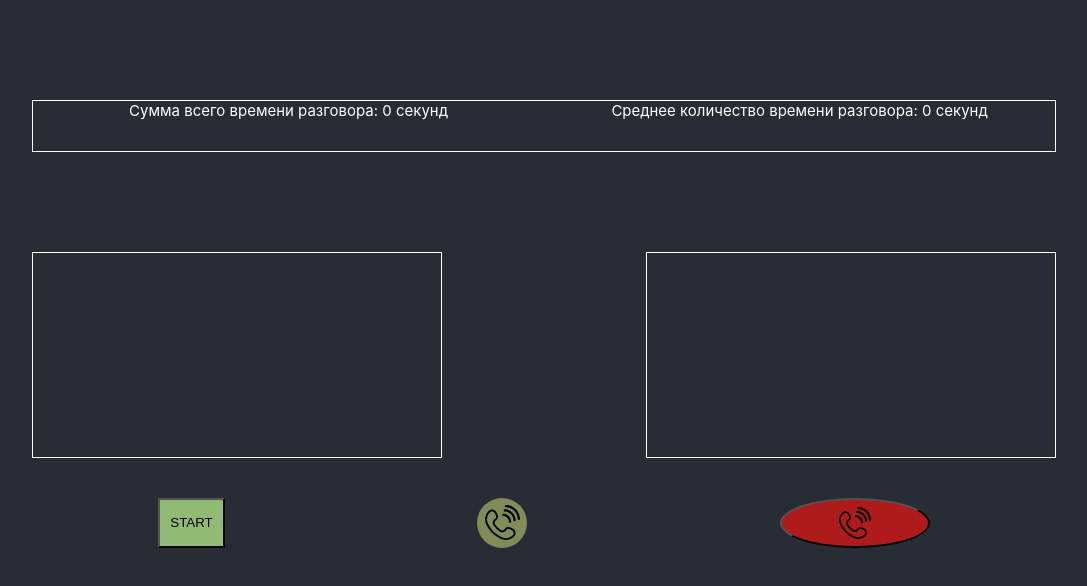
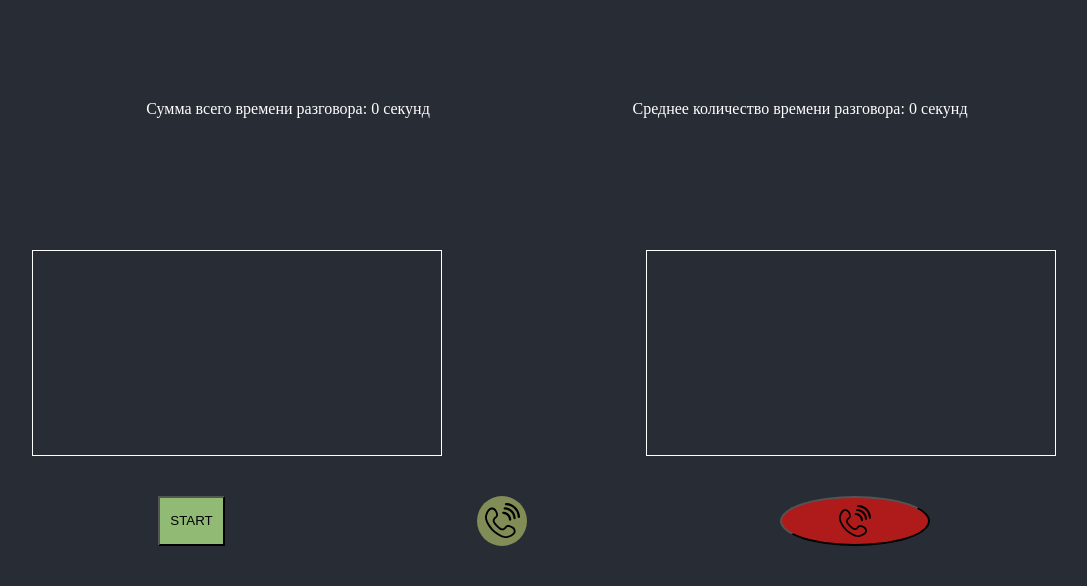
Before and after one commit to whityha/test-call, a React (Create React App) app: page / in a window 1280 px wide. Shown: the top 586 px of the page, without its empty margins (96-1183 px from the left). Built offline with nearby package versions, Linux system fonts and the light colour scheme.

Commit message:
Update styles

```diff
--- a/src/App.sass
+++ b/src/App.sass
@@ -63,15 +63,18 @@
             margin-bottom: 20px
             span
                 padding: 10px
+            button
+                &:hover
+                    cursor: pointer
 
     .sumCalls
         margin-top: 100px
-        border: 1px solid white
         width: 80%
         min-height: 50px
         display: flex
         justify-content: space-around
+        font-family: 'Montserrat'
         .sum,.average
             width: 40%
             min-height: 50px
-            font-size: 15px
+            font-size: 16px
```
Also changed, not shown: src/App.css (+1 -1 lines), 1 other file (tests, documents, lock files or other folders).
